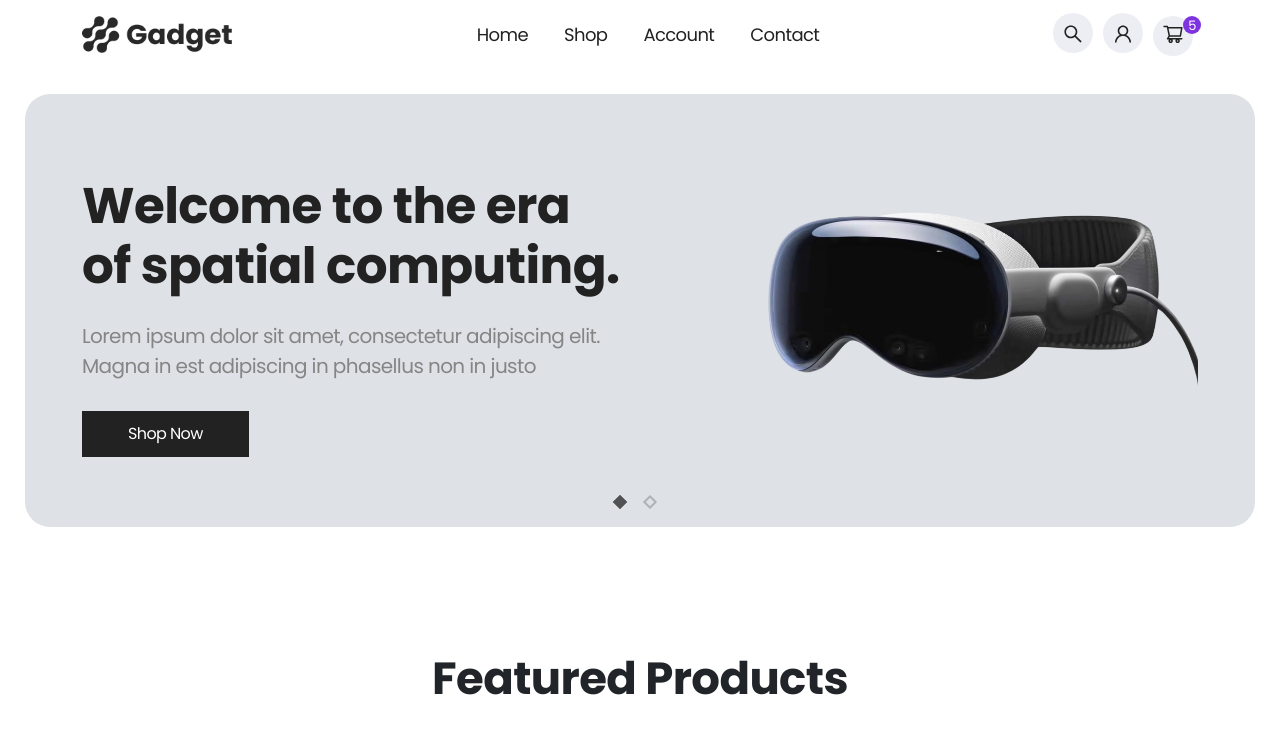
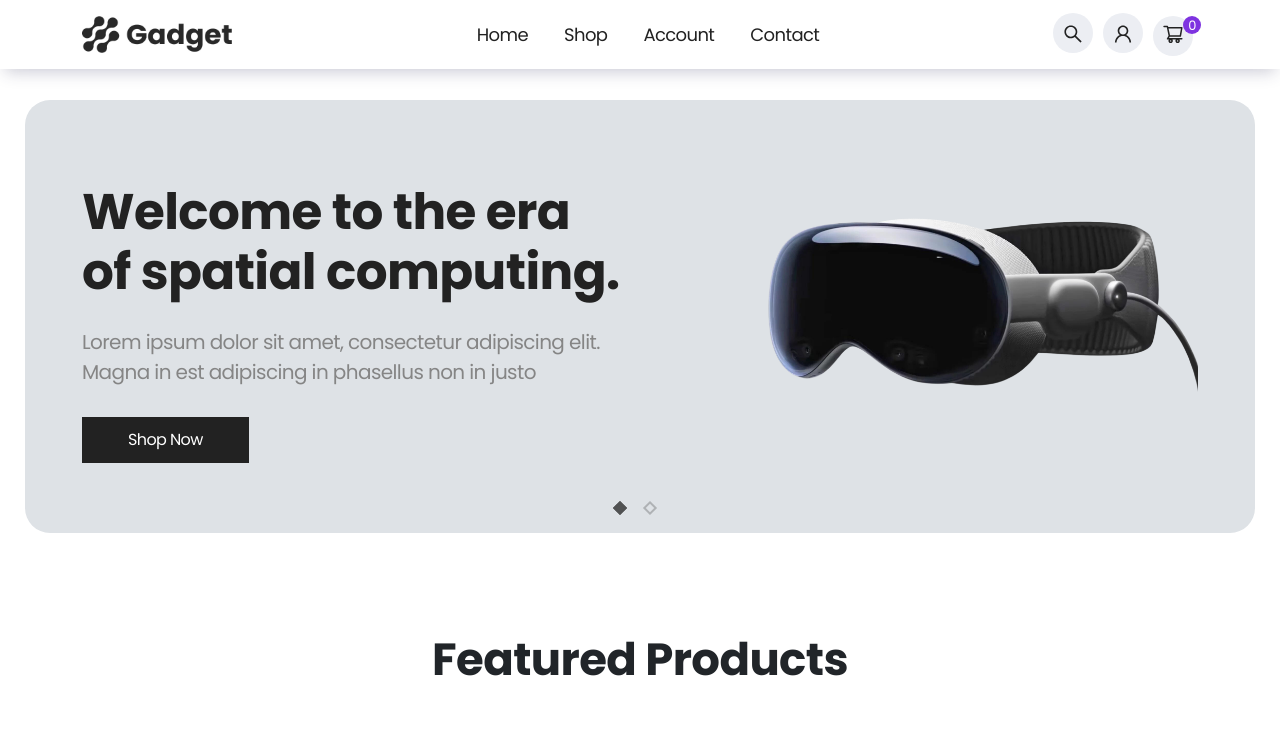
Before and after one commit to rafikadir/Gadget-react-ecommerce-web-application, a React (Vite) app: page / in a window 1280 px wide. Shown: the top 736 px of the page. Built offline with nearby package versions, Linux system fonts and the light colour scheme.

Commit message:
cart page

```diff
--- a/src/App.jsx
+++ b/src/App.jsx
@@ -10,13 +10,22 @@ export const CartContext = createContext();
 
 function App() {
 
-  const [cartItems, setCartItems] = useState([]);
+  const [cartProducts, setCartProducts] = useState([]);
+
   const updateCart = (id) => {
-    setCartItems(id);
+    const checkProduct = cartProducts.includes(id);
+    if (!checkProduct) {
+      setCartProducts([id, ...cartProducts]);
+    }
+  };
+
+  const deleteItem = (id) => {
+    const updateCart = cartProducts.filter(cart => cart !== id);
+    setCartProducts(updateCart);
   };
 
   return (
-    <CartContext.Provider value={{cartItems, updateCart}}>
+    <CartContext.Provider value={{cartProducts, updateCart, deleteItem}}>
       <Routes>
         <Route path="/" element={<Home />} />
         <Route path="/shop" element={<Shop />} />
--- a/src/components/CartItems/CartItems.jsx
+++ b/src/components/CartItems/CartItems.jsx
@@ -1,10 +1,12 @@
-import { useContext } from 'react';
+import { useContext, useEffect, useState} from 'react';
 import './CartItems.scss';
 import { CartContext } from '../../App';
+import productData from '../../data/products.json';
 
 const CartItems = () => {
 
-    const {cartItems} = useContext(CartContext);
+    const {cartProducts, deleteItem} = useContext(CartContext);
+    const [productsInCart, setProductsInCart] = useState([]);
 
     return (
         <section className='cart-section'>
@@ -26,15 +28,14 @@ const CartItems = () => {
                                 </thead>
 
                                 <tbody>
-                                    <tr>
-                                        <td>
-                                            <img src="" alt="pd" />
-                                        </td>
-                                        <td>100</td>
-                                        <td>1</td>
-                                        <td>2500</td>
-                                        <td>delete</td>
-                                    </tr>
+                                    {productsInCart?.map((item, index) => <tr key={index}>
+                                            <td><img src={item.img} alt="product" className='pd-img'/></td>
+                                            <td>TH</td>
+                                            <td>1</td>
+                                            <td>2500</td>
+                                            <td><button onClick={()=>deleteItem(item)}>Remove</button></td>
+                                        </tr>
+                                    )}
                                 </tbody>
                             </table>
 
--- a/src/components/CartItems/CartItems.scss
+++ b/src/components/CartItems/CartItems.scss
@@ -1,7 +1,7 @@
 @import '../../assets/scss/style.scss';
 
 .cart-section {
-    padding-top: 70px;
+    padding-top: 100px;
     padding-bottom: 70px;
 
     .title {
@@ -29,6 +29,10 @@
                 tr {
                     td {
                         padding: 10px 25px;
+
+                        .pd-img {
+                            max-width: 100px;
+                        }
                     }
                 }
             }
--- a/src/components/Product/Product.jsx
+++ b/src/components/Product/Product.jsx
@@ -1,4 +1,4 @@
-import { useContext } from 'react';
+import { useContext} from 'react';
 import './Product.scss';
 import { AiFillStar, AiOutlineStar, AiOutlineHeart } from "react-icons/ai";
 import {FiShoppingBag} from "react-icons/fi";
--- a/src/components/Sliders/Sliders.scss
+++ b/src/components/Sliders/Sliders.scss
@@ -2,7 +2,7 @@
 
 .slider-wrapper {
     background: #dee2e6;
-    margin: 25px;
+    margin: 100px 25px 0;
     border-radius: 25px;
     padding: 50px 0;
 
--- a/src/shared/Navbar/Navbar.jsx
+++ b/src/shared/Navbar/Navbar.jsx
@@ -2,8 +2,12 @@ import { Link } from 'react-router-dom';
 import './Navbar.scss';
 import { AiOutlineSearch, AiOutlineUser, AiOutlineShoppingCart } from "react-icons/ai";
 import logo from '../../assets/img/logo.png';
+import { useContext } from 'react';
+import { CartContext } from '../../App';
 
 const Navbar = () => {
+
+    const {cartProducts} = useContext(CartContext);
 
     const navbarItems = [
         {"name" : "Home", "link": "/"},
@@ -43,7 +47,7 @@ const Navbar = () => {
                             </button>
                             <Link to="/cart" className="menu-icon">
                                 <AiOutlineShoppingCart />
-                                <span className='cart-item'>5</span>
+                                <span className='cart-item'>{cartProducts.length}</span>
                             </Link>
                         </div>
                     </div>
--- a/src/shared/Navbar/Navbar.scss
+++ b/src/shared/Navbar/Navbar.scss
@@ -2,6 +2,12 @@
 
 .header-wrapper {
     background: $white-color;
+    position: fixed;
+    top: 0;
+    width: 100%;
+    left: 0;
+    z-index: 999;
+    box-shadow: rgba(50, 50, 93, 0.25) 0px 8px 15px -5px, rgba(0, 0, 0, 0.1) 0px 0px 10px -8px;
 
     .navbar {
         .navbar-brand {
--- a/src/templates/ProductDetails/ProductDetails.jsx
+++ b/src/templates/ProductDetails/ProductDetails.jsx
@@ -7,7 +7,6 @@ import { CiDeliveryTruck, CiTimer, CiWallet, CiUser} from "react-icons/ci";
 import { useState } from 'react';
 import ProductInfo from '../../components/ProductInfo/ProductInfo';
 import ReactImageMagnify from 'react-image-magnify';
-
 
 
 const ProductDetails = () => {
```
